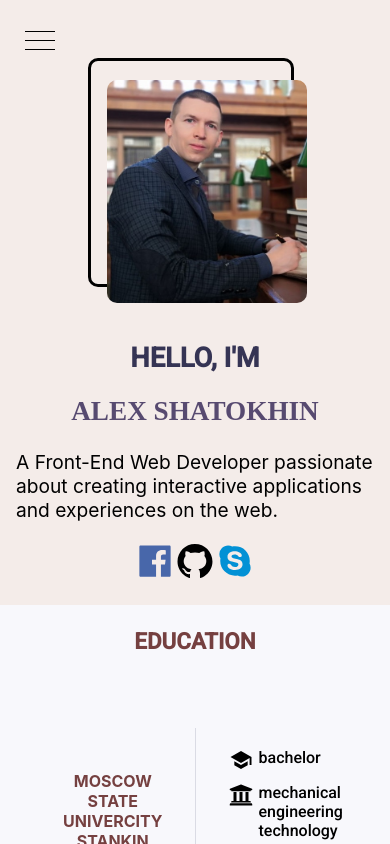
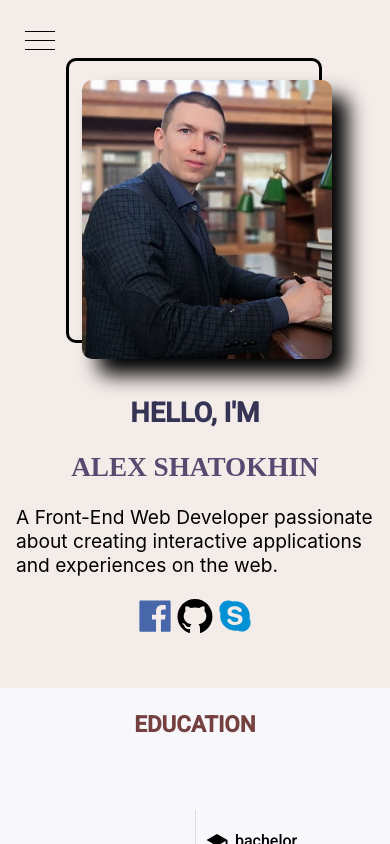
Before and after one commit to sanych85/myPortfolio, a React (Create React App) app: page / in a window 390 px wide. Shown: the top 844 px of the page. Built offline with nearby package versions, Linux system fonts and the light colour scheme; a web font is replaced by a local one.

Commit message:
fixed responsive design on Intro block

```diff
--- a/src/Components/Footer.tsx
+++ b/src/Components/Footer.tsx
@@ -23,6 +23,8 @@ const StyledFooter = styled.footer`
   justify-content: center;
   width: 100%;
   background-color: #f4fffff2;
+  padding-top:1rem ;
+  padding-bottom: 1rem;
 
 `;
 
--- a/src/Components/Intro.tsx
+++ b/src/Components/Intro.tsx
@@ -1,4 +1,4 @@
-import styled, {keyframes}  from 'styled-components';
+import styled, { keyframes } from 'styled-components';
 import { MainSectionWrapper } from './commonComponents/MainWrapper';
 import myPhoto from '../img/myPhoto2.jpg';
 import { Heading, SocialLinks } from '.';
@@ -45,7 +45,7 @@ const titleAnimation = keyframes`
 }
 `;
 
-const aboutAnimation = keyframes `
+const aboutAnimation = keyframes`
 0% {
   transform: translateY(50px);
   opacity:0;
@@ -57,26 +57,32 @@ const aboutAnimation = keyframes `
   transform: translateY(0px);
   opacity:1;
 }
-`
-
+`;
 
 export default Intro;
 
 const Wrapper = styled(MainSectionWrapper)`
+  flex-wrap: wrap;
   margin-bottom: 69px;
   min-height: calc(100vh - 100px);
-@media ${device.laptop} {
-   flex-direction: column;
-   min-height:auto;
+  @media ${device.laptopM} {
+    min-height: auto;
     width: 100%;
     margin-bottom: 0px;
   }
-
+  @media ${device.tablet} {
+    flex-direction: column;
+    min-height: auto;
+  }
 `;
 
 const LeftSection = styled.section`
-  width: 50%;
-  @media ${device.laptop} {
+  /* width: 50%; */
+  display: flex;
+  flex: 1;
+  justify-content: center;
+  align-items: center;
+  @media ${device.laptopM} {
     width: 100%;
     margin-top: 4rem;
   }
@@ -84,7 +90,7 @@ const LeftSection = styled.section`
 
 const About = styled.section`
   height: 100%;
-  width: 50%;
+  flex: 1;
   margin-bottom: 200px;
   position: relative;
   /* opacity: 0; */
@@ -94,56 +100,57 @@ const About = styled.section`
   animation-fill-mode: backwards;
   @media ${device.laptop} {
     width: 100%;
-    margin-bottom: 20px;
-
+    margin-bottom: 3rem;
   }
-
 `;
 
-const AboutInformation =styled.p `
+const AboutInformation = styled.p`
   font-size: 1.2rem;
   padding-left: 1rem;
   padding-right: 1rem;
-`
-
-
+`;
 
 const ImgWrapper = styled.figure`
-  display: flex;
+  display: inline-flex;
   justify-content: center;
-
+  /* width: 60%; */
   margin-right: 1rem;
   /* margin-bottom: 200px; */
   position: relative;
   animation-name: ${titleAnimation};
   animation-duration: 1s;
   animation-fill-mode: forwards;
+
   &:before {
     content: '';
     display: block;
     position: absolute;
-    left: 4rem;
-    bottom: 3rem;
-    width: 60%;
+    left: -1.5rem;
+    bottom: 1.5rem;
+    width: 100%;
     height: 100%;
     border-radius: 10px;
-    z-index:2;
+    z-index: 2;
 
     border: 3px solid black;
     @media ${device.laptop} {
-      left: 3rem;
+      left: -1rem;
       bottom: 1rem;
     }
   }
 `;
 
 const Img = styled.img`
-  width: 60%;
+  max-width: 400px;
   border-radius: 10px;
 
   /* border-radius: 50%; */
   /* -webkit-box-shadow: 6px 0 #34286936, 12px 0 #8070964b, 18px 0 #a876f33b;
   box-shadow: 6px 0 #34286936, 12px 0 #8070964b, 18px 0 #a876f33b; */
   position: relative;
-  z-index: 3
+  z-index: 3;
+  filter: drop-shadow(16px 16px 10px black);
+  @media ${device.laptop} {
+    max-width: 250px;
+  }
 `;
--- a/src/Components/MoreProjects.tsx
+++ b/src/Components/MoreProjects.tsx
@@ -33,9 +33,13 @@ const Wrapper = styled.div`
   display: flex;
   flex-direction: column;
   justify-content: center;
+  align-items: center;
   max-width: 80%;
 `;
 const ProjectWrapper = styled.div`
   display: flex;
+  display: flex;
+  justify-content: center;
+  align-items: center;
   flex-wrap: wrap;
 `;
--- a/src/Components/ProjectsInfo.tsx
+++ b/src/Components/ProjectsInfo.tsx
@@ -1,4 +1,4 @@
-import React, {useEffect} from 'react';
+
 import styled from 'styled-components';
 import { Heading } from '.';
 import { MainSectionWrapper } from './commonComponents';
--- /dev/null
+++ b/src/Components/Slider.tsx
@@ -0,0 +1,147 @@
+import styled from 'styled-components';
+import React, {useState, useEffect} from "react"
+import { device } from './devices';
+import { BsCaretLeftFill, BsCaretRightFill } from 'react-icons/bs';
+
+interface SliderPropsInterface {
+    imgs:string[]
+}
+
+const Slider:React.FC<SliderPropsInterface> = ({imgs}) => {
+     let [currentIndex, setCurrentIndex] = useState(0);
+    const handleClick = (type: string): void => {
+        console.log(type);
+        console.log(imgs);
+
+        if (type === 'left') {
+          currentIndex === 0
+            ? setCurrentIndex(imgs.length - 1)
+            : setCurrentIndex((prev) => prev - 1);
+        } else if (type === 'right') {
+          console.log('currentIndex  in function', currentIndex);
+          currentIndex === imgs.length - 1
+            ? setCurrentIndex(0)
+            : setCurrentIndex((prev) => prev + 1);
+        }
+
+
+      };
+      useEffect(() => {
+        console.log("in use Effect")
+        const interval = setInterval(()=>handleClick('right'), 4000)
+        return () => clearInterval(interval);
+        }
+      )
+    return (
+        <ImgWrapper>
+        {imgs.map((image: string, i: number) => (
+            <Figure key={i}>
+                <BsCaretLeftFill
+                  onClick={() => handleClick('left')}
+                  className="left-arrow"
+                />
+                <SliderImage src = {imgs[currentIndex]} alt="" />
+                <BsCaretRightFill
+                  onClick={() => handleClick('right')}
+                  className="right-arrow"
+                />
+              </Figure>
+        ))}
+      </ImgWrapper>
+    )
+}
+
+export default Slider
+
+
+const Figure = styled.figure`
+  /* position: relative; */
+  width: 519px;
+  height: 357px;
+  margin-inline-start: 0px;
+  margin-inline-end: 0px;
+  margin: 1rem;
+  svg {
+    width: 30px;
+    height: 30px;
+    position: absolute;
+    top: 50%;
+    transform: translateY(-50%);
+    color: #412e861f;
+    transition: all 0.3s ease;
+    &:hover {
+      cursor: pointer;
+      color: #412e86dd;
+      &:before {
+        content: '';
+        position: absolute;
+        top: 0;
+        left: 0;
+        width: 110%;
+        height: 110%;
+      }
+    }
+  }
+  .left-arrow {
+    left: -26px;
+  }
+  .right-arrow {
+    right: -26px;
+  }
+
+`;
+
+const ImgWrapper = styled.div`
+  /* overflow: hidden; */
+  position: relative;
+  display: flex;
+  width: 519px;
+  height: 360px;
+  margin-left: 1.5rem;
+  margin-right: 1.5rem;
+  @media ${device.tablet} {
+    width: 390px;
+    height: 240px;
+  }
+  @media ${device.mobileXL} {
+    width: 320px;
+    height: 240px;
+  }
+  @media ${device.mobileL} {
+    width: 290px;
+    height: 200px;
+  }
+  @media ${device.mobileM} {
+    width: 260px;
+
+  }
+`;
+
+const SliderImage = styled.img`
+  width: 519px;
+  height: 360px;
+  position: absolute;
+  transition: all 0.3s ease;
+  top: 0;
+  left: 0;
+  @media ${device.tablet} {
+    width: 390px;
+    height: 240px;
+  }
+  @media ${device.mobileXL} {
+    width: 320px;
+    height: 240px;
+  }
+  @media ${device.mobileL} {
+    width: 290px;
+    height: 200px;
+  }
+  @media ${device.mobileM} {
+    width: 260px;
+
+  }
+  /* &:hover {
+    width: 600px;
+    height: 400px;
+} */
+`;
--- a/src/Components/commonComponents/EducationItem.tsx
+++ b/src/Components/commonComponents/EducationItem.tsx
@@ -4,6 +4,7 @@ import { Heading } from '..';
 import {IoMdSchool,} from "react-icons/io";
 import {BsCalendar} from "react-icons/bs"
 import {FaUniversity} from "react-icons/fa"
+import { device } from '../devices';
 interface EducationInterface {
   id: number;
   speciality: string;
@@ -40,7 +41,7 @@ const Wrapper = styled.div`
   align-items: center;
 
   /* align-items: center; */
-  width: 50%;
+  flex:1;
   margin: 2rem auto;
   gap: 1rem;
 
--- a/src/Components/devices.js
+++ b/src/Components/devices.js
@@ -2,8 +2,10 @@ const size = {
     mobileS: '320px',
     mobileM: '375px',
     mobileL: '425px',
+    mobileXL: '600px',
     tablet: '768px',
     laptop: '1024px',
+    laptopM: '1200px',
     laptopL: '1440px',
     desktop: '2560px'
   }
@@ -12,8 +14,10 @@ const size = {
     mobileS: `(max-width: ${size.mobileS})`,
     mobileM: `(max-width: ${size.mobileM})`,
     mobileL: `(max-width: ${size.mobileL})`,
+    mobileXL: `(max-width: ${size.mobileXL})`,
     tablet: `(max-width: ${size.tablet})`,
     laptop: `(max-width: ${size.laptop})`,
+    laptopM: `(max-width: ${size.laptopM})`,
     laptopL: `(max-width: ${size.laptopL})`,
     desktop: `(max-width: ${size.desktop})`,
     desktopL: `(max-width: ${size.desktopL})`
--- a/src/Pages/Main.tsx
+++ b/src/Pages/Main.tsx
@@ -8,11 +8,10 @@ const Main = () => {
     <StyledMain>
       <Intro />
       <Education />
-      <WhyYouShouldHire/>
+      <WhyYouShouldHire />
       <Career />
       <Skills />
       <ProjectsInfo />
-
     </StyledMain>
   );
 };
--- a/src/Pages/SingleProjectPage.tsx
+++ b/src/Pages/SingleProjectPage.tsx
@@ -3,10 +3,10 @@ import { useHistory, useParams } from 'react-router';
 import styled from 'styled-components';
 import { projects } from '../data/projects';
 import { ProjectCard } from '../Components/OneProjectCard';
-import { Button, Heading, MoreProjects ,RepoAndSite} from '../Components';
+import { Button, Heading, MoreProjects, RepoAndSite } from '../Components';
 import { BsCaretLeftFill, BsCaretRightFill } from 'react-icons/bs';
 import { device } from '../Components/devices';
-
+import Slider from '../Components/Slider';
 
 interface RouteParams {
   id: string;
@@ -32,7 +32,7 @@ const SingleProjectPage = () => {
   //   const [style, setStyle] = useState('0px');
   console.log(currentIndex, 'currentIndex');
   const goBack = () => {
-    history.push("/");
+    history.push('/');
   };
 
   const handleClick = (type: string): void => {
@@ -49,7 +49,16 @@ const SingleProjectPage = () => {
         ? setCurrentIndex(0)
         : setCurrentIndex((prev) => prev + 1);
     }
+
+
   };
+  useEffect(() => {
+    console.log("in use Effect")
+    const interval = setInterval(()=>handleClick('right'), 4000)
+    return () => clearInterval(interval);
+    }
+  )
+
   return (
     <Main>
       <Section>
@@ -62,21 +71,7 @@ const SingleProjectPage = () => {
           ))}
         </Techologies>
         <ProjectWrapper>
-          <ImgWrapper>
-            {imgs.map((image: string, i: string) => (
-              <Figure key={i}>
-                <BsCaretLeftFill
-                  onClick={() => handleClick('left')}
-                  className="left-arrow"
-                />
-                <SliderImage src={imgs[currentIndex]} alt="" />
-                <BsCaretRightFill
-                  onClick={() => handleClick('right')}
-                  className="right-arrow"
-                />
-              </Figure>
-            ))}
-          </ImgWrapper>
+            <Slider imgs = {imgs}/>
 
           <Info>
             <Release>Release year: {releasedYear}</Release>
@@ -85,11 +80,17 @@ const SingleProjectPage = () => {
             <RepoAndSite repo={repo} live={live} />
           </Info>
         </ProjectWrapper>
-        <Button func={goBack} color = "white" colorHover = "black" bgColor = "black" bgColorHover = "white">back</Button>
-
+        <Button
+          func={goBack}
+          color="white"
+          colorHover="white"
+          bgColor="#836060"
+          bgColorHover="#ad7373">
+          back
+        </Button>
       </Section>
       <Section>
-          <MoreProjects id= {id}/>
+        <MoreProjects id={id} />
       </Section>
     </Main>
   );
@@ -102,7 +103,7 @@ const Main = styled.main`
   align-items: center;
   justify-content: center;
   flex-direction: column;
-  margin-bottom:3rem;
+  margin-bottom: 3rem;
 `;
 
 const Section = styled.section`
@@ -110,66 +111,39 @@ const Section = styled.section`
   justify-content: center;
   flex-direction: column;
   align-items: center;
-  width: 1000px;
+  width: 70%;
   -webkit-box-shadow: 0px 5px 10px 2px rgba(34, 60, 80, 0.2) inset;
   -moz-box-shadow: 0px 5px 10px 2px rgba(34, 60, 80, 0.2) inset;
   box-shadow: 0px 5px 10px 2px rgba(34, 60, 80, 0.2) inset;
   /* background-color: #f5f5dc47; */
   background-color: #ffffff85;
   border-radius: 10px;
+  @media ${device.laptop} {
+    width: 100%;
+  }
 `;
 
 const ProjectWrapper = styled.div`
   display: flex;
+  justify-content: center;
+  align-items: center;
   margin: 1.5rem;
   @media ${device.tablet} {
+    width: 100%;
     flex-direction: column;
   }
   /* flex: 1; */
 `;
 
-const Figure = styled.figure`
-  /* position: relative; */
-  width: 519px;
-  height: 357px;
-  margin-inline-start: 0px;
-  margin-inline-end: 0px;
-  margin: 1rem;
-  svg {
-    width: 30px;
-    height: 30px;
-    position: absolute;
-    top: 50%;
-    transform: translateY(-50%);
-    color: #412e861f;
-    transition: all 0.3s ease;
-    &:hover {
-      cursor: pointer;
-      color: #412e86dd;
-      &:before {
-        content: '';
-        position: absolute;
-        top: 0;
-        left: 0;
-        width: 110%;
-        height: 110%;
-      }
-    }
-  }
-  .left-arrow {
-    left: -6%;
-  }
-  .right-arrow {
-    right: -6%;
-  }
-`;
 
 const Description = styled.p``;
 
 const Techologies = styled.div`
   display: flex;
+  flex-wrap: wrap;
+  justify-content: center;
+  align-items:center;
 `;
-
 
 const TechologyItem = styled.span`
   padding: 5px 10px;
@@ -181,33 +155,14 @@ const TechologyItem = styled.span`
 const Info = styled.div`
   display: flex;
   flex-direction: column;
-
-`;
-const ImgWrapper = styled.div`
-  /* overflow: hidden; */
-  position: relative;
-  display: flex;
-  width: 519px;
-  height: 357px;
-  margin-left: 1.5rem;
-  margin-right: 1.5rem;
-
+  padding-left: 2rem;
+  padding-right: 2rem;
+  @media ${device.tablet} {
+    margin-top: 1rem;
+  }
 `;
 
-const SliderImage = styled.img`
-  width: 519px;
-  height: 357px;
-  position: absolute;
-  transition: all 0.3s ease;
-  top: 0;
-  left: 0;
-  /* &:hover {
-    width: 600px;
-    height: 400px;
-} */
+const Release = styled.span`
+  font-family: 'Titan One', sans-serif;
+  color: #4b4b86;
 `;
-
-const Release = styled.span `
-font-family: "Titan One", sans-serif;
-color: #4b4b86
-`
--- a/src/data/projects.js
+++ b/src/data/projects.js
@@ -11,7 +11,7 @@ import ScreenShot1 from '../img/screenshot portfolio/cc4bizness/Screenshot_6.png
 import ScreenShot2 from '../img/screenshot portfolio/cc4bizness/Screenshot_7.png';
 import ScreenShot3 from '../img/screenshot portfolio/cc4bizness/Screenshot_8.png';
 import ScreenShot4 from '../img/screenshot portfolio/cc4bizness/Screenshot_9.png';
-import { v4 as uuidv4 } from 'uuid';
+
 
 export const projects = [
   {
```
Also changed, not shown: src/Components/Educations.tsx (+11 -0 lines), src/Components/Navbar.tsx (+2 -15 lines). Lines whose indentation alone changed are shown as unchanged.
